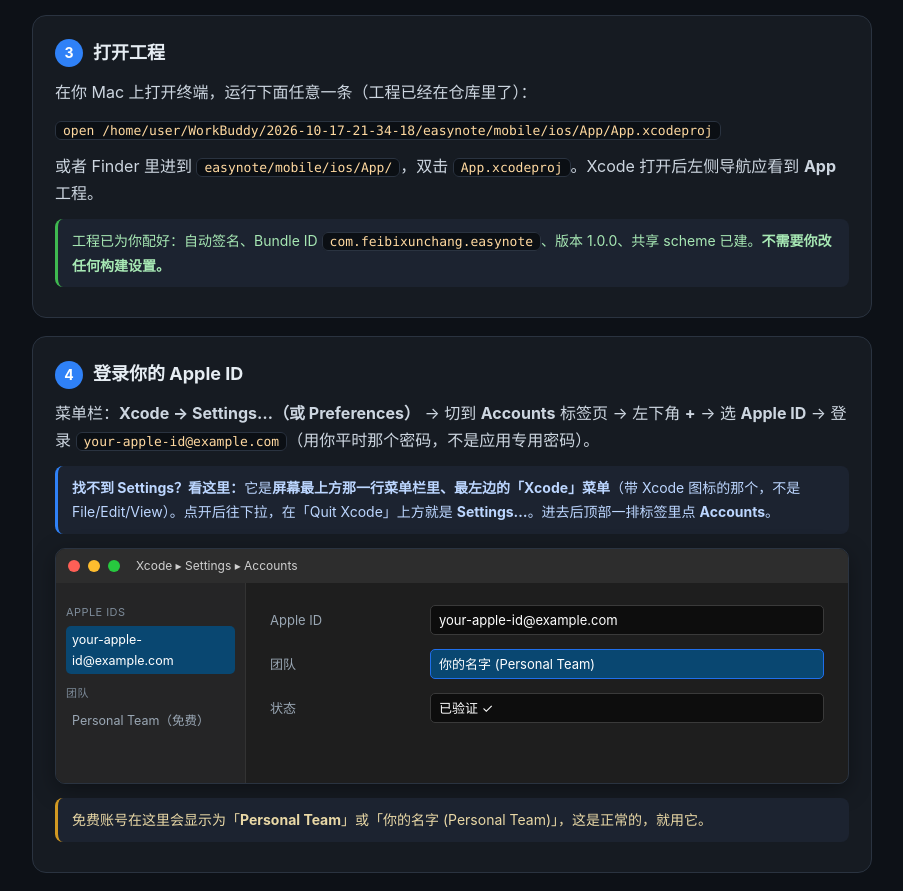
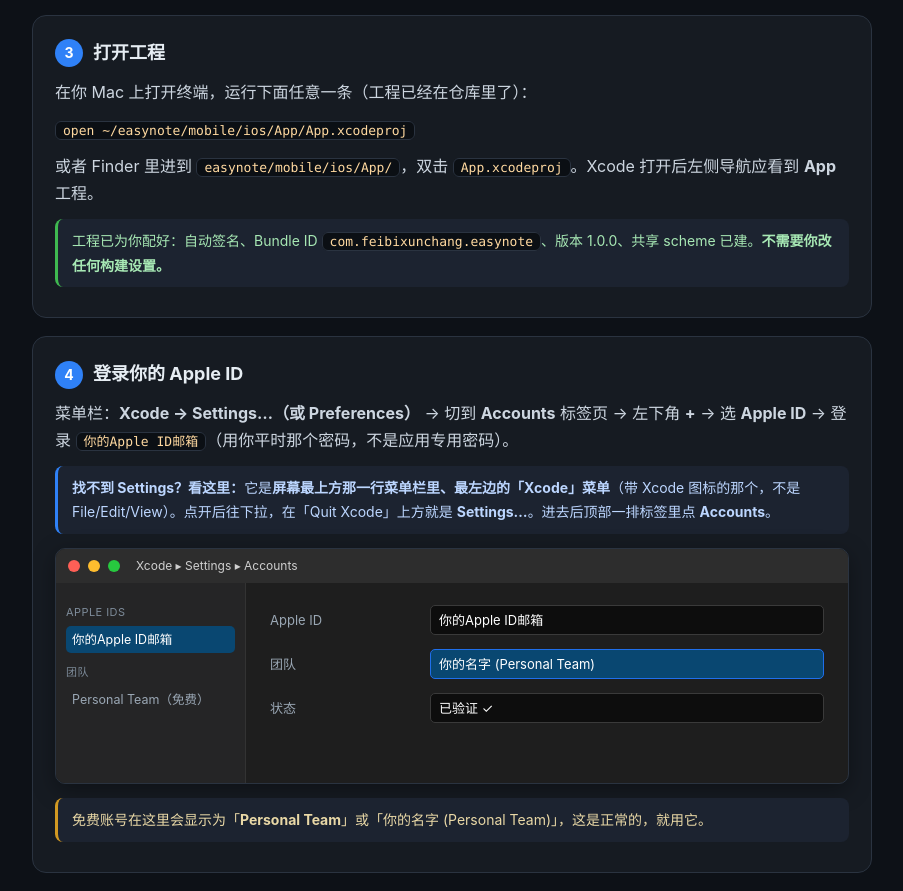
Before and after one commit to feibixunchang/easynote, an Electron app: page xcode-tutorial.html in a window 1100 px wide. Shown: the part 968-1859 px from the top of the page, without its empty margins (98-1001 px from the left). Drawn offline with Linux system fonts and the light colour scheme.

Commit message:
fix: 移除安装包/文档里泄露的个人信息（NAS 内网 IP、Gmail、家目录路径、NAS 用户名）
- index.html / server/web/index.html / mobile/www/index.html：同步设置示例 IP 由 192.168.100.3 改为通用 192.168.1.100
- server/server.js：启动日志示例 IP 改 192.168.1.100
- server/README.md / mobile/README.md：示例局域网地址改通用 192.168.1.x
- xcode-tutorial.html：移除真实 Gmail 与家目录绝对路径、NAS 用户名（com.zjkx → com.example）
- sideloadly-tutorial.html：移除「zjkx 的 iPhone」设备名

```diff
--- a/xcode-tutorial.html
+++ b/xcode-tutorial.html
@@ -127,7 +127,7 @@
   <div class="step">
     <h2><span class="num">3</span>打开工程</h2>
     <p>在你 Mac 上打开终端，运行下面任意一条（工程已经在仓库里了）：</p>
-    <p><code>open /home/user/WorkBuddy/2026-10-17-21-34-18/easynote/mobile/ios/App/App.xcodeproj</code></p>
+    <p><code>open ~/easynote/mobile/ios/App/App.xcodeproj</code></p>
     <p>或者 Finder 里进到 <code>easynote/mobile/ios/App/</code>，双击 <code>App.xcodeproj</code>。Xcode 打开后左侧导航应看到 <b>App</b> 工程。</p>
     <div class="note green">工程已为你配好：自动签名、Bundle ID <code>com.feibixunchang.easynote</code>、版本 1.0.0、共享 scheme 已建。<b>不需要你改任何构建设置。</b></div>
   </div>
@@ -135,19 +135,19 @@
   <!-- 4 -->
   <div class="step">
     <h2><span class="num">4</span>登录你的 Apple ID</h2>
-    <p>菜单栏：<b>Xcode → Settings…（或 Preferences）</b> → 切到 <b>Accounts</b> 标签页 → 左下角 <b>+</b> → 选 <b>Apple ID</b> → 登录 <code>your-apple-id@example.com</code>（用你平时那个密码，不是应用专用密码）。</p>
+    <p>菜单栏：<b>Xcode → Settings…（或 Preferences）</b> → 切到 <b>Accounts</b> 标签页 → 左下角 <b>+</b> → 选 <b>Apple ID</b> → 登录 <code>你的Apple ID邮箱</code>（用你平时那个密码，不是应用专用密码）。</p>
     <div class="note blue"><b>找不到 Settings？看这里：</b>它是<b>屏幕最上方那一行菜单栏里、最左边的「Xcode」菜单</b>（带 Xcode 图标的那个，不是 File/Edit/View）。点开后往下拉，在「Quit Xcode」上方就是 <b>Settings…</b>。进去后顶部一排标签里点 <b>Accounts</b>。</div>
     <div class="xcwin">
       <div class="xcbar"><span class="dot r"></span><span class="dot y"></span><span class="dot g"></span><span class="xctitle">Xcode ▸ Settings ▸ Accounts</span></div>
       <div class="xcbody">
         <div class="xcside">
           <div class="grp">Apple IDs</div>
-          <div class="nav act">your-apple-id@example.com</div>
+          <div class="nav act">你的Apple ID邮箱</div>
           <div class="grp">团队</div>
           <div class="nav">Personal Team（免费）</div>
         </div>
         <div class="xcmain">
-          <div class="row"><span class="k">Apple ID</span><span class="v">your-apple-id@example.com</span></div>
+          <div class="row"><span class="k">Apple ID</span><span class="v">你的Apple ID邮箱</span></div>
           <div class="row"><span class="k">团队</span><span class="v sel">你的名字 (Personal Team)</span></div>
           <div class="row"><span class="k">状态</span><span class="v">已验证 ✓</span></div>
         </div>
```
Also changed, not shown: sideloadly-tutorial.html (+1 -1 lines).
